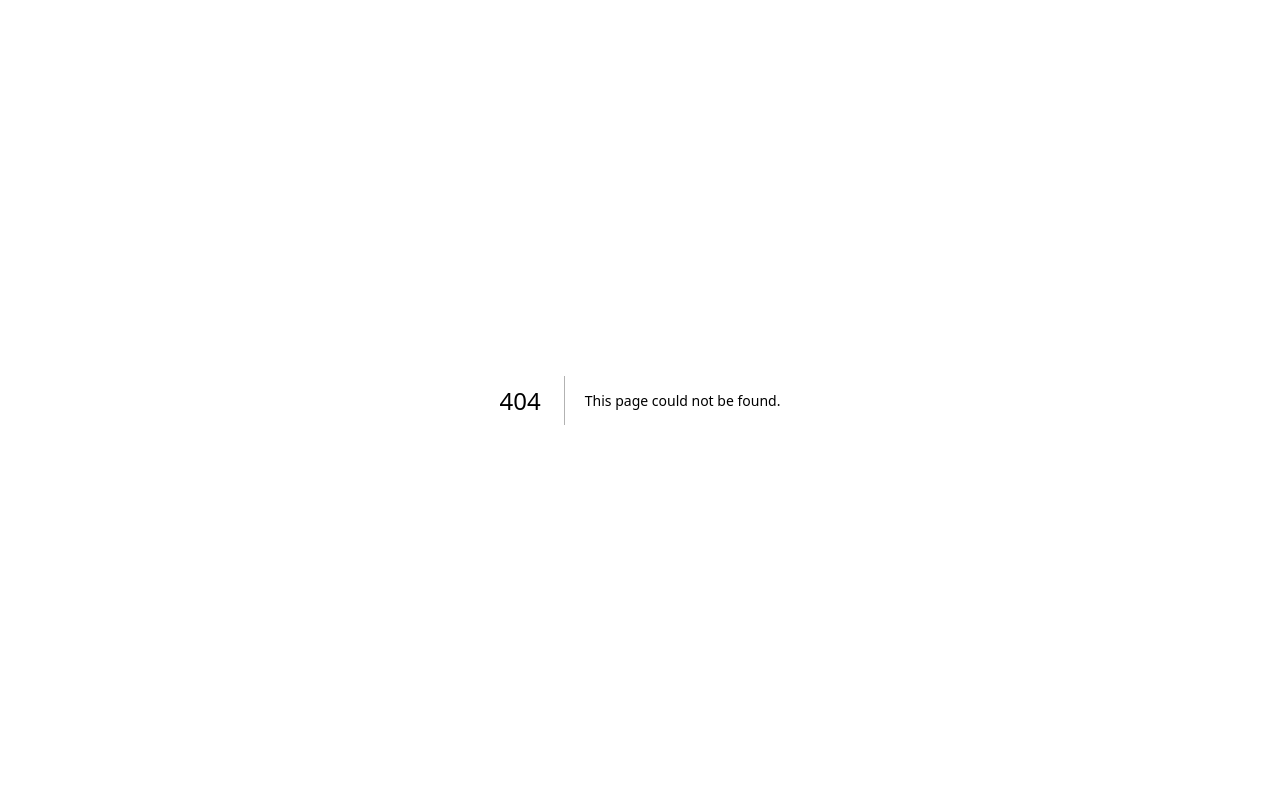
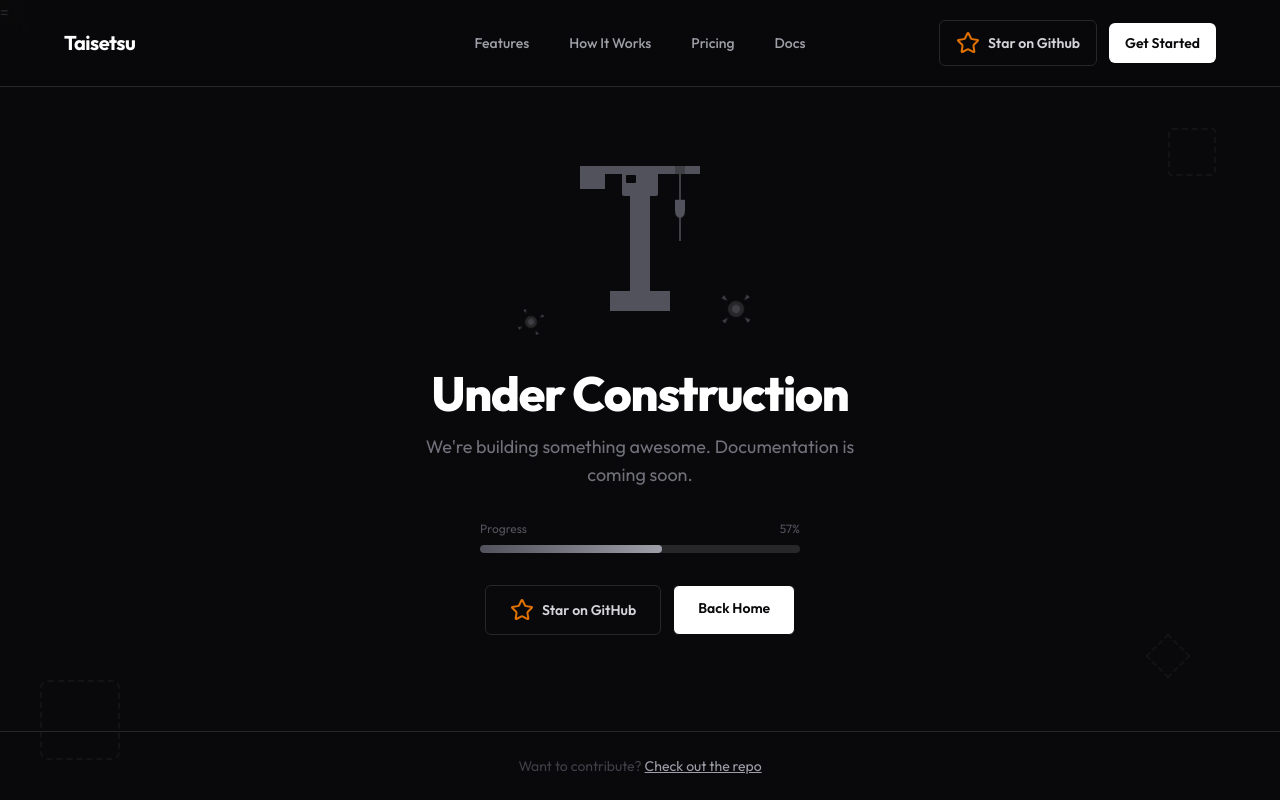
Before and after one commit to ZenWeb3/Taisetsu, a Next.js app: page /docs in a window 1280 px wide. Before the commit this address had no page. Built offline with nearby package versions, Linux system fonts and the light colour scheme.

Commit message:
worked on the docs page. nice UI

```diff
--- /dev/null
+++ b/src/app/docs/page.tsx
@@ -0,0 +1,157 @@
+import Link from "next/link";
+import { Navbar } from "@/components";
+import { Star } from "lucide-react";
+
+export default function DocsPage() {
+  return (
+    <div className="min-h-screen bg-[#09090b] text-white flex flex-col">
+      <Navbar />=
+      <main className="flex-1 flex flex-col items-center justify-center px-6 py-20">
+        <div className="relative mb-12">
+          <svg
+            width="200"
+            height="200"
+            viewBox="0 0 200 200"
+            fill="none"
+            xmlns="http://www.w3.org/2000/svg"
+            className="text-zinc-600"
+          >
+            <rect x="70" y="170" width="60" height="20" fill="currentColor" />
+
+            <rect x="90" y="60" width="20" height="110" fill="currentColor" />
+
+            <rect
+              x="82"
+              y="50"
+              width="36"
+              height="25"
+              rx="2"
+              fill="currentColor"
+            />
+            <rect x="86" y="54" width="10" height="8" rx="1" fill="#09090b" />
+
+            <rect x="40" y="45" width="120" height="8" fill="currentColor" />
+
+            <rect x="40" y="53" width="25" height="15" fill="currentColor" />
+
+            <line
+              x1="140"
+              y1="53"
+              x2="140"
+              y2="120"
+              stroke="currentColor"
+              strokeWidth="2"
+              className="animate-pulse"
+            />
+
+            <path
+              d="M135 120 L145 120 L145 130 Q145 138 140 138 Q135 138 135 130 Z"
+              fill="currentColor"
+              className="animate-bounce"
+              style={{ animationDuration: "2s" }}
+            />
+
+            <rect x="135" y="45" width="10" height="8" fill="#3f3f46" />
+          </svg>
+
+          <div className="absolute -bottom-2 -right-4">
+            <svg
+              width="40"
+              height="40"
+              viewBox="0 0 40 40"
+              className="animate-spin"
+              style={{ animationDuration: "4s" }}
+            >
+              <path
+                d="M20 8 L22 2 L18 2 Z M20 32 L22 38 L18 38 Z M8 20 L2 22 L2 18 Z M32 20 L38 22 L38 18 Z M11 11 L6 6 L9 9 Z M29 29 L34 34 L31 31 Z M29 11 L34 6 L31 9 Z M11 29 L6 34 L9 31 Z"
+                fill="#3f3f46"
+              />
+              <circle cx="20" cy="20" r="8" fill="#27272a" />
+              <circle cx="20" cy="20" r="4" fill="#3f3f46" />
+            </svg>
+          </div>
+
+          <div className="absolute -bottom-4 -left-6">
+            <svg
+              width="30"
+              height="30"
+              viewBox="0 0 30 30"
+              className="animate-spin"
+              style={{ animationDuration: "3s", animationDirection: "reverse" }}
+            >
+              <path
+                d="M15 5 L16.5 1 L13.5 1 Z M15 25 L16.5 29 L13.5 29 Z M5 15 L1 16.5 L1 13.5 Z M25 15 L29 16.5 L29 13.5 Z"
+                fill="#3f3f46"
+              />
+              <circle cx="15" cy="15" r="6" fill="#27272a" />
+              <circle cx="15" cy="15" r="3" fill="#3f3f46" />
+            </svg>
+          </div>
+        </div>
+
+        <div className="text-center max-w-md">
+          <h1 className="text-4xl lg:text-5xl font-extrabold tracking-tight mb-4">
+            Under Construction
+          </h1>
+          <p className="text-zinc-500 text-lg mb-8">
+            We&apos;re building something awesome. Documentation is coming soon.
+          </p>
+
+          <div className="w-full max-w-xs mx-auto mb-8">
+            <div className="flex justify-between text-xs text-zinc-600 mb-2">
+              <span>Progress</span>
+              <span>57%</span>
+            </div>
+            <div className="h-2 bg-[#27272a] rounded-full overflow-hidden">
+              <div
+                className="h-full bg-linear-to-r from-zinc-600 to-zinc-400 rounded-full transition-all duration-1000"
+                style={{ width: "57%" }}
+              />
+            </div>
+          </div>
+
+          <div className="flex flex-col sm:flex-row gap-3 justify-center">
+            <Link
+              href="https://github.com/zenweb3/taisetsu"
+              target="_blank"
+              rel="noopener noreferrer"
+              className="px-6 py-3 rounded-md text-sm font-semibold border hover:bg-[#1a1a1f] text-zinc-300   border-[#27272a]   transition-all flex items-center justify-center gap-2"
+            >
+              <Star className="text-amber-600" />
+              Star on GitHub
+            </Link>
+            <Link
+              href="/"
+              className="px-6 py-3 rounded-md text-sm font-semibold hover:bg-zinc-200 text-[#09090b] bg-white  border  hover:border-[#3f3f46] transition-all"
+            >
+              Back Home
+            </Link>
+          </div>
+        </div>
+
+        <div className="absolute bottom-10 left-10 opacity-20">
+          <div className="w-20 h-20 border-2 border-dashed border-zinc-700 rounded-lg" />
+        </div>
+        <div className="absolute top-32 right-16 opacity-20">
+          <div className="w-12 h-12 border-2 border-dashed border-zinc-700 rounded" />
+        </div>
+        <div className="absolute bottom-32 right-24 opacity-20">
+          <div className="w-8 h-8 border-2 border-dashed border-zinc-700 rotate-45" />
+        </div>
+      </main>
+      <footer className="px-6 lg:px-16 py-6 border-t border-[#27272a] text-center">
+        <p className="text-zinc-700 text-sm">
+          Want to contribute?{" "}
+          <Link
+            href="https://github.com/zenweb3/taisetsu"
+            target="_blank"
+            rel="noopener noreferrer"
+            className="text-zinc-400 hover:text-white transition-colors underline"
+          >
+            Check out the repo
+          </Link>
+        </p>
+      </footer>
+    </div>
+  );
+}
--- a/src/components/Navbar.tsx
+++ b/src/components/Navbar.tsx
@@ -10,12 +10,13 @@ const navLinks = [
 
 export default function Navbar() {
   return (
-    <nav className="fixed top-0 left-0 right-0 px-6 lg:px-16 py-5 flex justify-between items-center z-100 bg-[#09090b]/80 backdrop-blur-xl border-b border-[#27272a]">
-      <Link href="/" className="flex items-center gap-2.5">
-        <span className="font-bold text-xl tracking-tight">Taistsu</span>
+    <nav className="fixed top-0 left-0 right-0 px-6 lg:px-16 py-5 z-100 bg-[#09090b]/80 backdrop-blur-xl border-b border-[#27272a]">
+      <div className="grid grid-cols-3 items-center">
+        <Link href="/" className="flex items-center gap-2.5 justify-start">
+          <span className="font-bold text-xl tracking-tight">Taisetsu</span>
         </Link>
 
-      <ul className="hidden md:flex gap-10">
+        <ul className="hidden md:flex justify-center gap-10">
           {navLinks.map((item) => (
             <li key={item.name}>
               <Link
@@ -28,15 +29,15 @@ export default function Navbar() {
           ))}
         </ul>
 
-      <div className="flex justify-center items-center gap-3">
+        <div className="flex justify-end items-center gap-3">
           <Link
             href="https://github.com/zenweb3/taisetsu"
             target="_blank"
             rel="noopener noreferrer"
             className="px-4 py-2.5 rounded-md text-sm font-semibold text-zinc-300 border border-[#27272a] hover:bg-[#1a1a1f] hover:border-[#3f3f46] hover:text-white transition-all flex items-center gap-2"
           >
-          <Star className="border-0 text-amber-600" />
-          Star on GitHub
+            <Star className="text-amber-600" />
+            Star on Github
           </Link>
 
           <Link
@@ -46,6 +47,7 @@ export default function Navbar() {
             Get Started
           </Link>
         </div>
+      </div>
     </nav>
   );
 }
```
Lines whose indentation alone changed are shown as unchanged.
